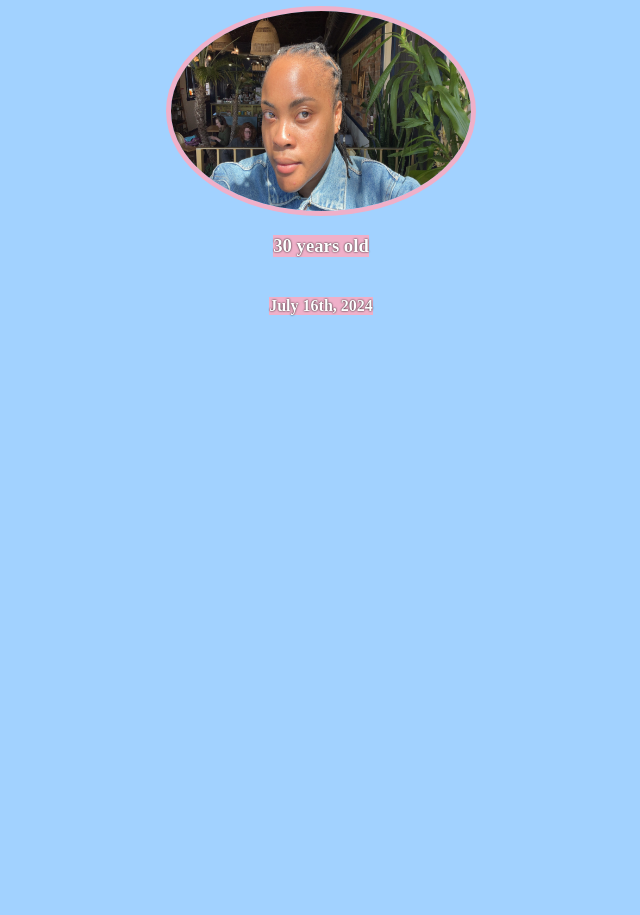
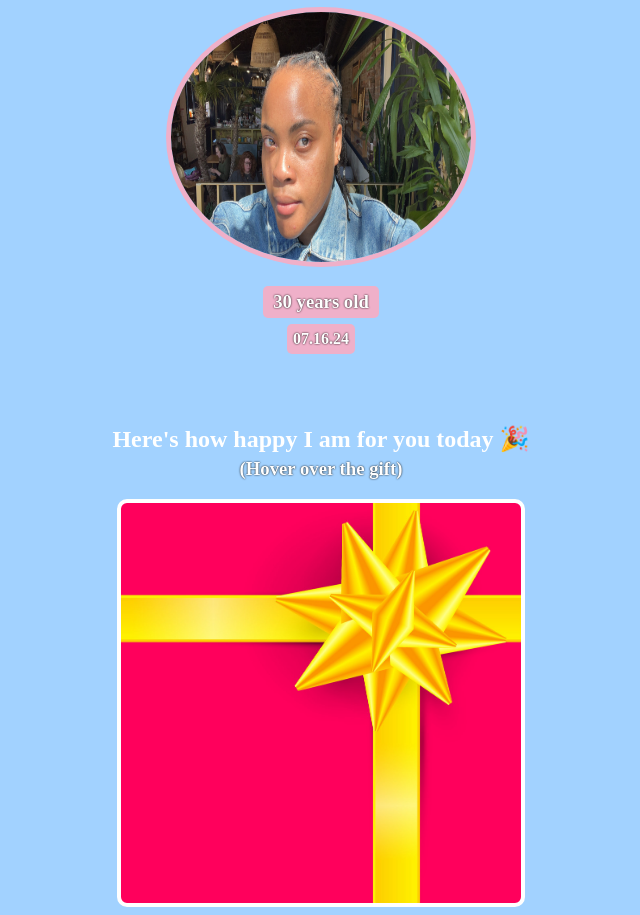
Before and after one commit to Lizyadanna/LizysBirthdaySite, a plain HTML site: page index.html in a window 1280 px wide. Shown: the part 82-997 px from the top of the page, without its empty margins (319-959 px from the left). Before the commit the page ends 800 px from the top, so only its background shows below. Drawn offline with Linux system fonts and the light colour scheme; a web font is replaced by a local one.

Commit message:
hover effect added

```diff
--- a/index.html
+++ b/index.html
@@ -13,9 +13,20 @@
     />
   </head>
   <body>
-    <h1>Today is Lizy's Birthday</h1>
-    <img id="avatar" src="images/IMG_7378.JPG" alt="Lizy sitting and smiling" />
-    <h3>30 years old</h3>
-    <h4>July 16th, 2024</h4>
+    <div id="header">
+      <h1>Today is Lizy's Birthday 🎊</h1>
+      <img
+        id="avatar"
+        src="images/IMG_7378.JPG"
+        alt="Lizy sitting and smiling"
+      />
+      <h3 id="bday-age">30 years old</h3>
+      <h4 id="bday-date">07.16.24</h4>
+    </div>
+    <div class="gift-section">
+      <h2 class="gift-title">Here's how happy I am for you today 🎉</h2>
+      <h3 class="gift-hint">(Hover over the gift)</h3>
+      <div id="gift-image"></div>
+    </div>
   </body>
 </html>
--- a/styles.css
+++ b/styles.css
@@ -3,9 +3,6 @@ body {
     font-family: Happy Monkey;
     background-color: #a2d2ff;
     color: #ffffff;
-    display: flex;
-    flex-direction: column;
-    align-items: center;
 }
 
 .happy-monkey-regular {
@@ -14,19 +11,59 @@ body {
     font-style: normal;
   }
 
+  #header {
+    display: flex;
+    flex-direction: column;
+    align-items: center;
+  }
 
 #avatar {
     border: 5px solid #EFB0C9;
     border-radius: 50%;
     width: 300px;
-    height: 200px;
+    height: 250px;
 }
 
 h1, h3, h4 {
     text-shadow: 0 0 2px black;
   }
 
-h3, h4 {
-    display: ;
+#bday-age {
     background-color: #EFB0C9;
+    padding: 5px 10px;
+    margin-bottom: 0;
+    border-radius: 5px;
   }
+
+#bday-date {
+    background-color: #EFB0C9;
+    padding: 6px;
+    margin-top: 6px;
+    border-radius: 5px;
+}
+
+#gift-image {
+    display: flex;
+    margin: 0 auto;
+    background-image: url(images/gift-cover.jpg);
+    background-size: cover;
+    width: 400px;
+    height: 400px;
+    border: 4px solid white;
+    border-radius: 10px;
+}
+
+.gift-section {
+    margin-top: 50px;
+}
+
+.gift-title {
+    margin-bottom: 0;
+}
+.gift-hint {
+    margin-top: 5px;
+}
+
+#gift-image:hover {
+    background-image: url(images/happygif.webp);
+}
```
Also changed, not shown: images/gift-cover.jpg (added), images/happygif.webp (added).
